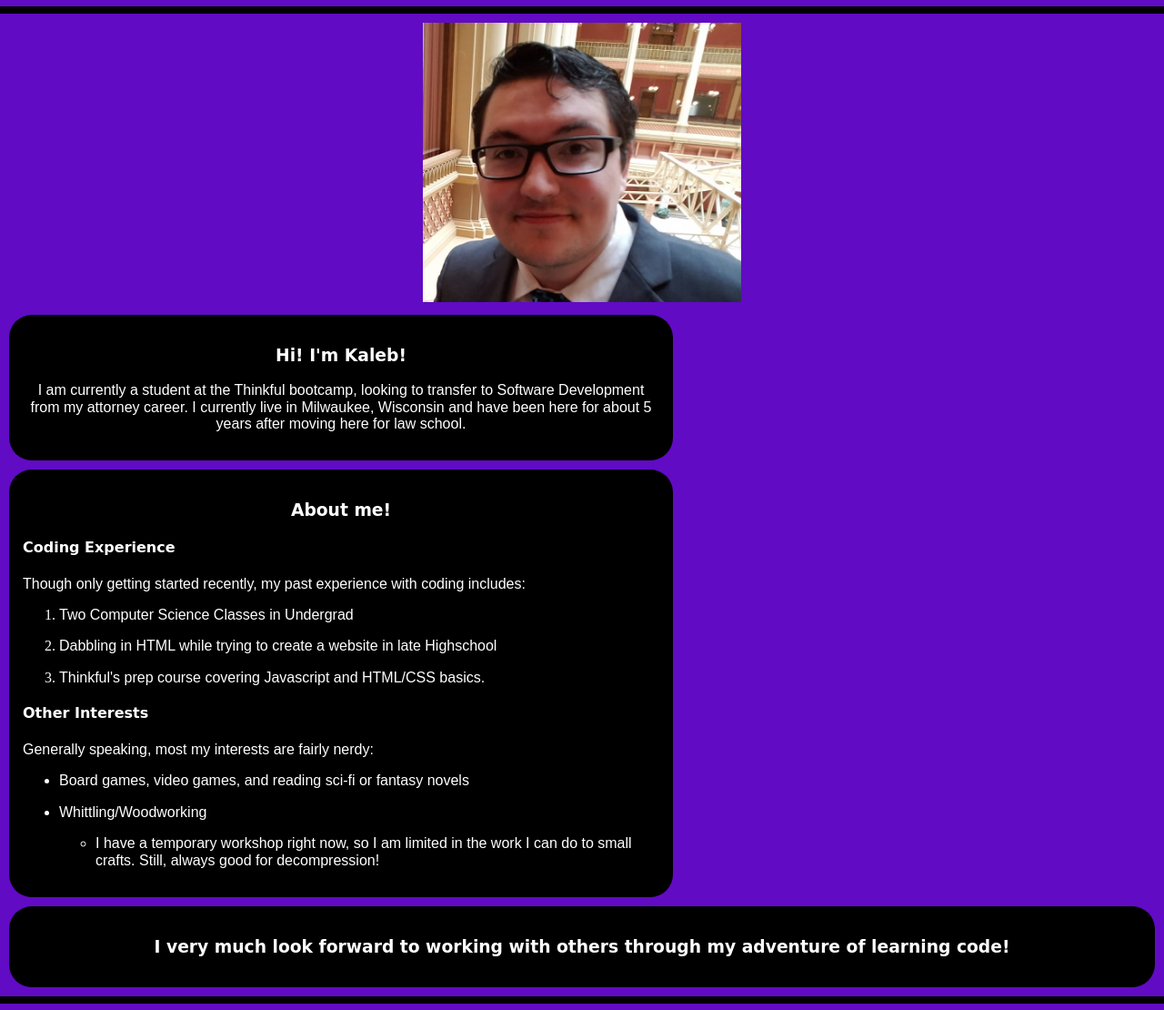
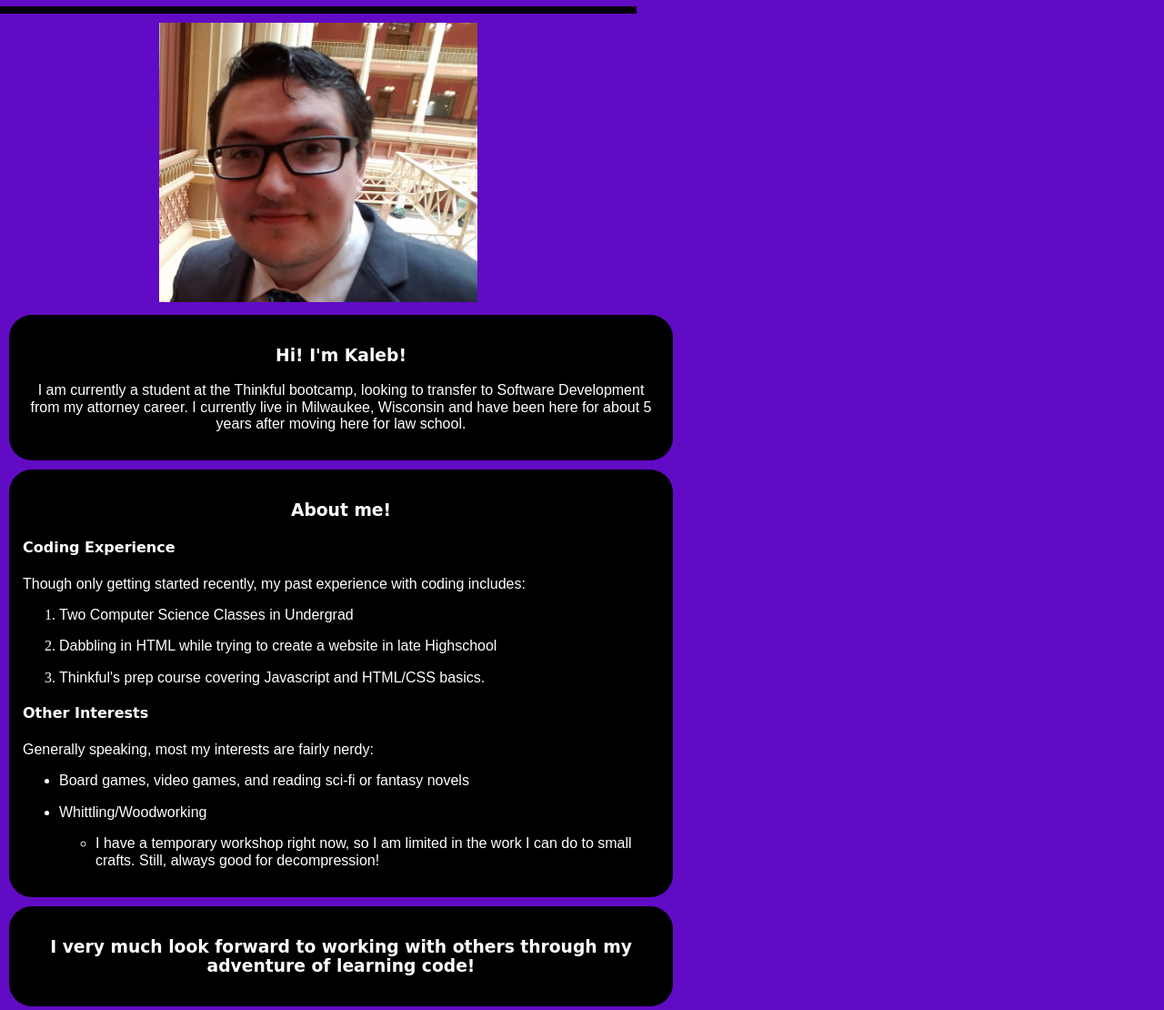
Before and after one commit to ZetaEcho2Lima/IntroWebsite, a plain HTML site: page index.html in a window 1280 px wide. Shown: the part 170-1280 px from the top of the page at 91% size. Drawn offline with nearby package versions, Linux system fonts and the light colour scheme; a script that the page names is missing.

Commit message:
Followup amendments - Largely with the <hr>
I wanted to make sure they were properly wrapped with the rest of the text and boxes.

```diff
--- a/index.html
+++ b/index.html
@@ -18,13 +18,13 @@
 </header>
 
 <!-- I created a custom horizontal separation. When this is called, it creates a hard defined line between the elements of the webpage, should it ever be needed-->
-<hr>
+<div class="wrapper"><hr></div>
 
 <main>
 <!-- Initiating the main body of the webpage.-->
 
   <!-- Section off the image, calls it with a relative link, since the image is on the same server, then centers it to make it pretty.-->
-		<article> <section> <div class="text-centered"><img src="images/me.png" alt="Picture of Kaleb" width="350"></div>
+		<article> <section> <div class="text-centered wrapper"><img src="images/me.png" alt="Picture of Kaleb" width="350"></div>
     <!-- I move on to create a the same box used in the header, utilizing it for a background to the text with the purple background to offset. I like it, and that's what matters! I run the box through to the end of the body, reinitiating it once more for the footer. -->
 
     <!-- text in their proper categories for how I wanted them to look. this is mostly uniform throughout the page with the headings done in one text and the bodies done in another. I did not think this was a style program, but I can certainly brush up on my color theory if necessary.-->
@@ -55,10 +55,10 @@
 </section>
   <!-- end section and behin a new.-->
 <section>
-  <div class="box round text-centered"><h3> I very much look forward to working with others through my adventure of learning code!</h3></div></section></article></main>
+  <div class="box round text-centered wrapper"><h3> I very much look forward to working with others through my adventure of learning code!</h3></div></section></article></main>
 
     <!-- Recall neat black line-->
-  <hr>
+<div class="wrapper"><hr></div>
 
   <footer><article><div class="box round wrapper">
 <h4><b>Contact information in order of preference:</b></h4>
```
